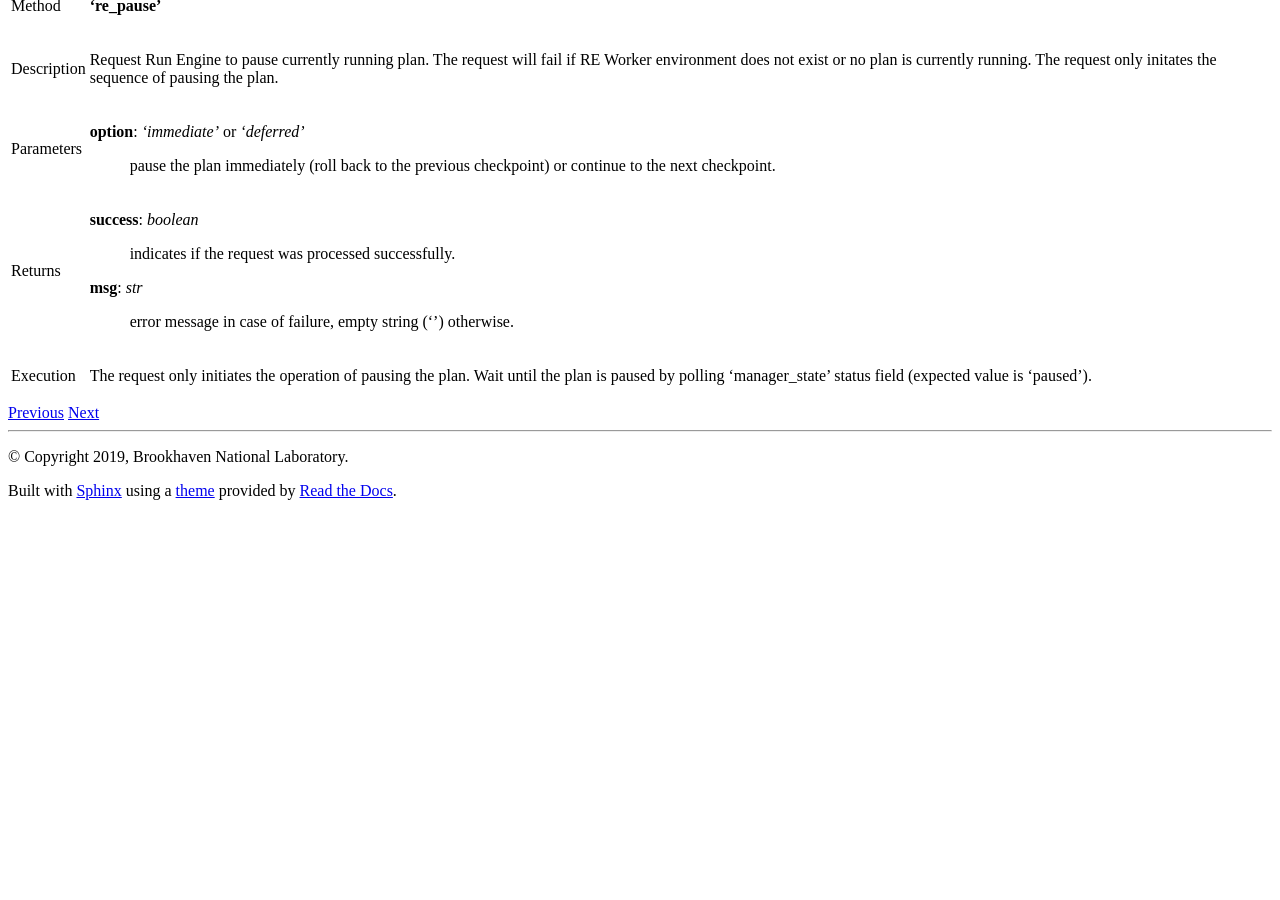
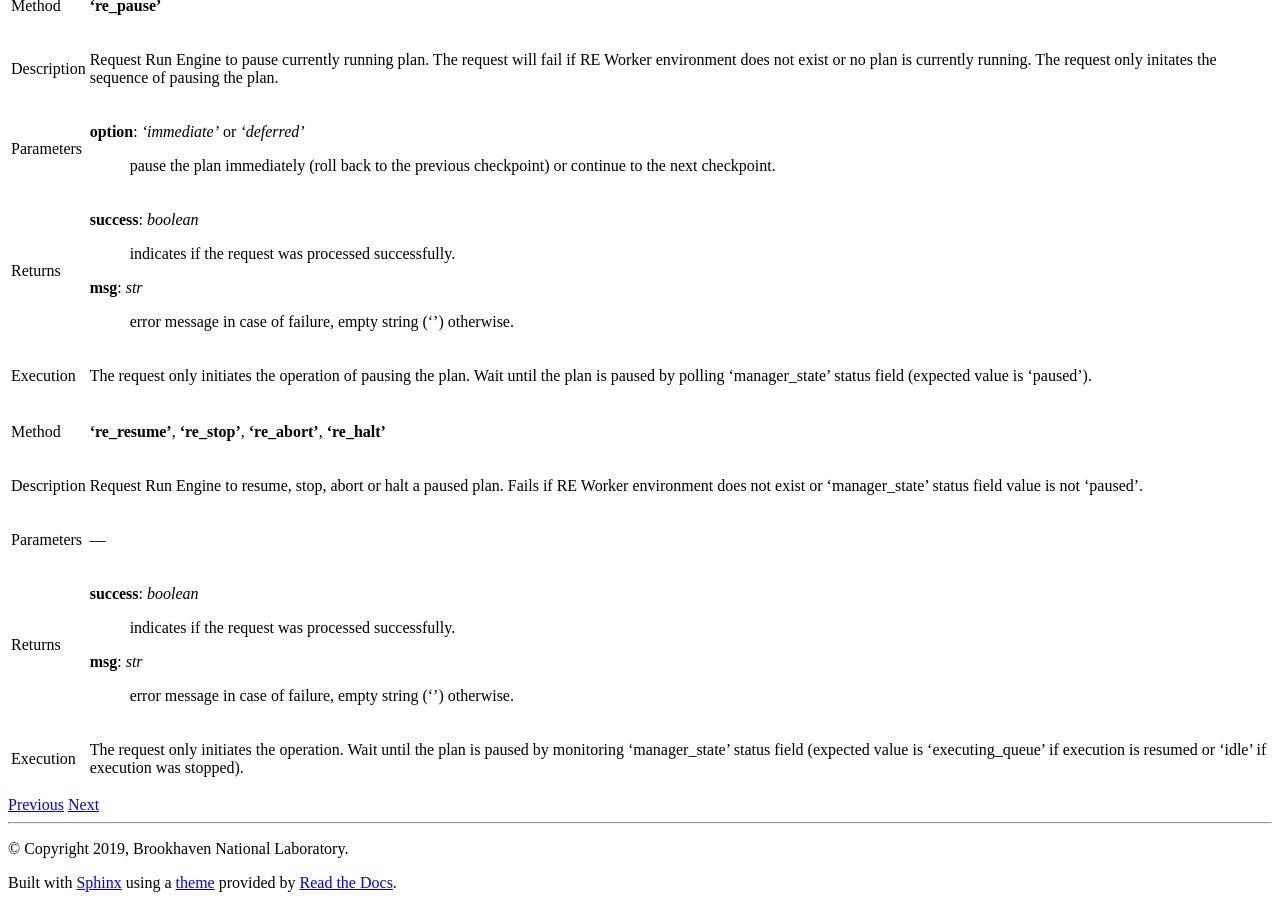
Before and after one commit to bluesky/bluesky-queueserver, a Sphinx documentation site: the page built from docs/source/re_manager_api.rst, in a window 1280 px wide and 900 px high, scrolled down 9762 px. Built offline with Sphinx 7.4.7 and the Read the Docs theme 2.0.0, drawn with Linux system fonts in a browser that asks for light colours; before the commit the page ends 10270 px from its top, so only the background shows below that.

Commit message:
DOC: documentation on 're_resume', 're_stop', 're_abort', 're_halt'

```diff
--- a/docs/source/re_manager_api.rst
+++ b/docs/source/re_manager_api.rst
@@ -508,3 +508,23 @@ Returns       **success**: *boolean*
 Execution     The request only initiates the operation of pausing the plan. Wait until the plan is
               paused by polling 'manager_state' status field (expected value is 'paused').
 ============  =========================================================================================
+
+
+============  =========================================================================================
+Method        **'re_resume'**, **'re_stop'**, **'re_abort'**, **'re_halt'**
+------------  -----------------------------------------------------------------------------------------
+Description   Request Run Engine to resume, stop, abort or halt a paused plan. Fails if RE Worker
+              environment does not exist or 'manager_state' status field value is not 'paused'.
+------------  -----------------------------------------------------------------------------------------
+Parameters    ---
+------------  -----------------------------------------------------------------------------------------
+Returns       **success**: *boolean*
+                  indicates if the request was processed successfully.
+
+              **msg**: *str*
+                  error message in case of failure, empty string ('') otherwise.
+------------  -----------------------------------------------------------------------------------------
+Execution     The request only initiates the operation. Wait until the plan is paused by monitoring
+              'manager_state' status field (expected value is 'executing_queue' if execution is
+              resumed or 'idle' if execution was stopped).
+============  =========================================================================================
```
